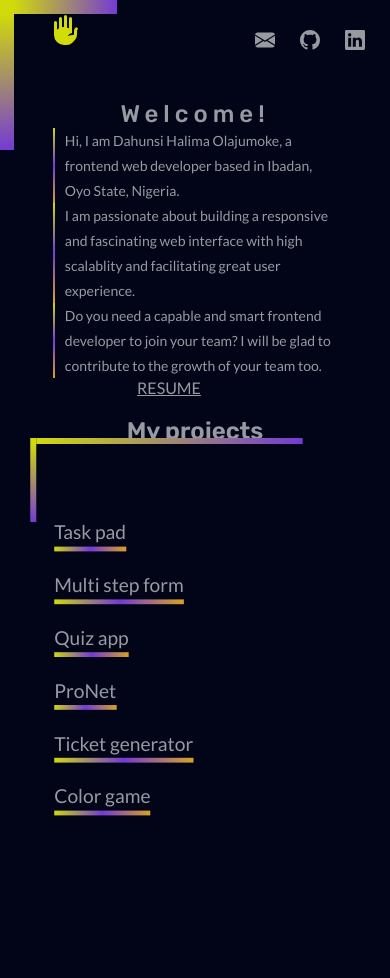
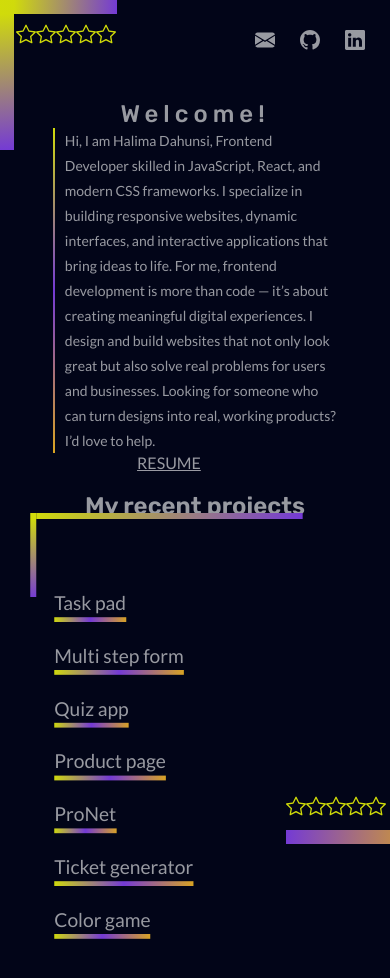
Before and after one commit to Halima-1/lymarh_d, a React (Vite) app: page / in a window 390 px wide. Shown: the top 978 px of the page. Before the commit the page ends 869 px from the top, so only its background shows below. Built offline with nearby package versions, Linux system fonts and the light colour scheme.

Commit message:
mobile resonsiveness updated

```diff
--- a/src/home.jsx
+++ b/src/home.jsx
@@ -7,6 +7,7 @@ import {
   BsFillEnvelopeFill,
   BsGithub,
   BsLinkedin,
+  BsStar,
 } from "react-icons/bs";
 import { HiHandRaised } from "react-icons/hi2";
 import { GrUserFemale } from "react-icons/gr";
@@ -14,22 +15,25 @@ import { AiOutlineClose } from "react-icons/ai";
 
 function Home() {
   const [hoverProject, setHoverProject] = useState(false);
- // project()
+ // project lists
  const projects =[
   {project: 'Task pad', link:'https://lymarh-taskpad.netlify.app/', Image:"/taskpad image.png", id:1, description:"this is a to do app", technology:'React.js, SAAS, Git and github, deployed on Netlify'},
   {project: 'Multi step form',link:'https://multii-form.netlify.app/', Image:"/multi-form.png", id:2, description:"This is a multi step form", technology:'React.js, SAAS, Git and github, deployed on Netlify'},
   {project: 'Quiz app',link:'https://trivia-twist.netlify.app/', Image:"/trivia.png", id:3, description:"This is a Quiz app",technology:'HTML5, CSS3, Git and github, deployed on Netlify'},
-  {project: 'ProNet',link:'https://pro-net.onrender.com/', Image:"/pronet.png",  id:4, description:"This is a linkedIn clone", technology:'React.js, SAAS, Git and github, deployed on Render'},
-  {project: 'Ticket generator',link:'https://ticket-generator-5aug.onrender.com/', Image:"/ticket-generator.png",  id:5, description:"This is a linkedIn clone", technology:'React.js, SAAS, Git and github, deployed on Render'},
-  {project: 'Color game',link:'https://colorgame-05k0.onrender.com', Image:"/color-game.png",  id:6, description:"This is a linkedIn clone", technology:'React.js, SAAS, Git and github, deployed on Render'}
+  {project: 'Product page',link:'https://halima-1.github.io/web3Bridge_product_details/', Image:"/product-details.png",  id:4, description:"This is a linkedIn clone", technology:'React.js, SAAS, Git and github, deployed on Render'},
+  {project: 'ProNet',link:'https://pro-net.onrender.com/', Image:"/pronet.png",  id:5, description:"This is a linkedIn clone", technology:'React.js, SAAS, Git and github, deployed on Render'},
+  {project: 'Ticket generator',link:'https://ticket-generator-5aug.onrender.com/', Image:"/tickhttps://halima-1.github.io/web3Bridge_product_details/et-generator.png",  id:6, description:"This is a linkedIn clone", technology:'React.js, SAAS, Git and github, deployed on Render'},
+  {project: 'Color game',link:'https://colorgame-05k0.onrender.com', Image:"/color-game.png",  id:7, description:"This is a linkedIn clone", technology:'React.js, SAAS, Git and github, deployed on Render'}
 ]
 // localStorage.removeItem('activeProject')
+// setting a clicked project to local storage to display it details
 const [activeItems, setActiveItems] = useState(0);
 if(localStorage.getItem('activeProject')
 ){null}
 else{localStorage.setItem('activeProject', JSON.stringify(projects[0]))
 }
 localStorage.setItem('projects', JSON.stringify(projects))
+// project displaying a project is clicked
   const project = (id) => {
     if(JSON.parse(localStorage.getItem('activeProject')).id ===id){
       setHoverProject(!hoverProject)
@@ -40,9 +44,8 @@ localStorage.setItem('projects', JSON.stringify(projects))
      localStorage.setItem('activeProject', JSON.stringify(activeProject))
     // console.log(projectClick)
     console.log(activeProject)
-    // const style = JSON.parse(localStorage.getItem('activeProject')).id ===id? {display:""}
-    // window.location.href ='/'
   };
+  // to close project display
   const closeIcon =()=>{
     setHoverProject(!hoverProject)
 
@@ -50,12 +53,15 @@ localStorage.setItem('projects', JSON.stringify(projects))
   const atvProjectDisplay =JSON.parse(localStorage.getItem('activeProject'))
   return (
     <>
-      {/* <h1>My portfolio</h1> */}
       <header>
         <div>
           <h1>
-            <HiHandRaised />
-            {/* <GrUserFemale /> */}
+            <BsStar />
+            <BsStar />
+            <BsStar />
+            <BsStar />
+            <BsStar />
+
           </h1>
         </div>
         <nav>
@@ -77,20 +83,14 @@ localStorage.setItem('projects', JSON.stringify(projects))
         <section className="intro">
           <h1>Welcome!</h1>
           <p>
-            Hi, I am Dahunsi Halima Olajumoke, a frontend web developer based in
-            Ibadan, Oyo State, Nigeria.
-          </p>
-          <p>
-            I am passionate about building a responsive and fascinating web
-            interface with high scalablity and facilitating great user
-            experience.
-          </p>
-
-          <p>
-            Do you need a capable and smart frontend developer to join your
-            team? I will be glad to contribute to the growth of your team too.
-          </p>
-
+            Hi, I am  Halima Dahunsi, Frontend Developer skilled in JavaScript, React,
+             and modern CSS frameworks. I specialize in building responsive websites,
+            dynamic interfaces, and interactive applications that bring ideas to life.
+            For me, frontend development is more than code — it’s about creating meaningful
+             digital experiences. I design and build websites that
+             not only look great but also solve real problems for users and businesses.
+             Looking for someone who can turn designs into real, working products? I’d love to help.
+            </p>
           <a
             className="btn"
             href="https://docs.google.com/document/d/1VEmdD9m2WNQHkEEZldhDPXPwOlGJtoxiwr0hVwucgSM/edit?usp=sharing"
@@ -100,7 +100,7 @@ localStorage.setItem('projects', JSON.stringify(projects))
           </a>
         </section>
         <section>
-          <h1>My projects</h1>
+          <h1>My recent projects</h1>
           <div className="project">
           <div className="shape"></div>
           {
@@ -134,12 +134,14 @@ localStorage.setItem('projects', JSON.stringify(projects))
       <footer>
         <nav></nav>
         <div>
-          <p>
-            2024 Halima
-            {/* <a href="mailto:dahunsiolajumoke18@gmail.com">
-              dahunsiolajumoke18@gmail.com
-            </a> */}
-          </p>
+        <h1>
+            <BsStar />
+            <BsStar />
+            <BsStar />
+            <BsStar />
+            <BsStar />
+
+          </h1>
         </div>
       </footer>
     </>
--- a/src/styles/index.scss
+++ b/src/styles/index.scss
@@ -50,10 +50,17 @@ header {
             width: max-content;
             margin: auto;
 
+            svg {
+                width: 20px;
+                height: 20px;
+
                 path {
                     color: #D1DC09 !important;
+
                     // background-color: #D1DC09;
                 }
+            }
+
         }
     }
 
@@ -87,10 +94,17 @@ header {
                 width: max-content;
                 margin: auto;
 
+                svg {
+                    width: 20px;
+                    height: 20px;
+
                     path {
                         color: #D1DC09 !important;
+
                         // background-color: #D1DC09;
                     }
+                }
+
             }
         }
 
@@ -477,32 +491,34 @@ footer {
     @include flex;
 
     div {
-        width: 20%;
+        width: 50%;
         height: 180px;
         padding-right: 25px;
         border-bottom: 14px solid;
         border-right: 14px solid;
+        margin-right: 40px;
         border-image-slice: 1;
         border-image-source: linear-gradient(to right bottom, #D1DC09, #743ad5, #daa520);
-        // border-bottom-right-radius: 10px;
 
-        // border-color: #D1DC09;
-        // border-color: linear-gradient(135deg, #D1DC09, #AA99D4);
-        // background-clip: border-box;
-        /*
-* Created with https://www.css-gradient.com
-* Gradient link: https://www.css-gradient.com/?c1=d1dc09&c2=aa99d4&gt=l&gd=dtl
-*/
-        // background: #D1DC09;
-        // background: linear-gradient(175deg, #D1DC09, #AA99D4);
+        h1 {
+            width: max-content;
+            margin: auto;
+            position: fixed;
+            bottom: 20px;
 
-        p {
-            position: fixed;
-            bottom: 30px;
-            // text-align: end;
-            // align-content: center;
-            // right: -10px;
+            svg {
+                width: 20px;
+                height: 20px;
+
+                path {
+                    color: #D1DC09 !important;
+
+                    // background-color: #D1DC09;
                 }
             }
 
         }
+
+    }
+
+}
```
Lines whose indentation alone changed are shown as unchanged.
